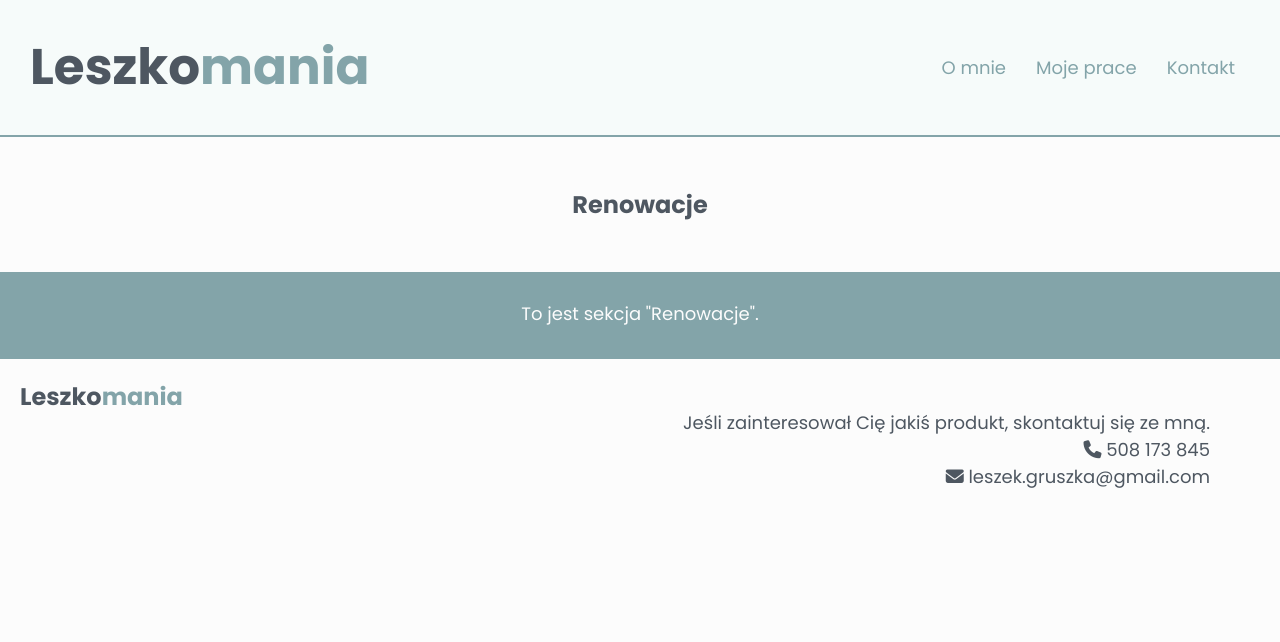
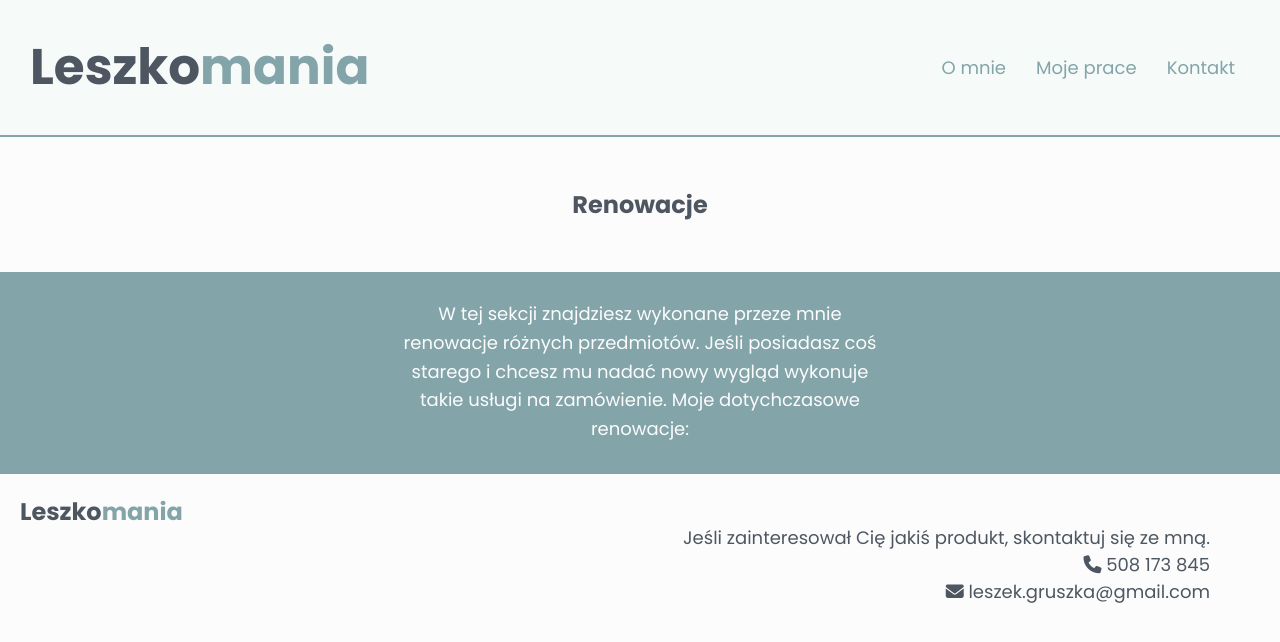
Before and after one commit to korneliagruszka/leszkomania, a React (Create React App) app: page /renovations in a window 1280 px wide. Shown: the top 642 px of the page. Built offline with nearby package versions, Linux system fonts and the light colour scheme.

Commit message:
Renovations_tbc

```diff
--- a/src/components/Renovations/renovations.tsx
+++ b/src/components/Renovations/renovations.tsx
@@ -6,7 +6,7 @@ const Renovations: React.FC = () => {
       <div className='renovations_container'>
         <h2 className='renovations_header'>Renowacje</h2>
         <div className='renovations_text'>
-        <p>To jest sekcja "Renowacje".</p></div>
+        <p>W tej sekcji znajdziesz wykonane przeze mnie renowacje różnych przedmiotów. Jeśli posiadasz coś starego i chcesz mu nadać nowy wygląd wykonuje takie usługi na zamówienie. Moje dotychczasowe renowacje:</p></div>
       </div>
     );
   };
```
